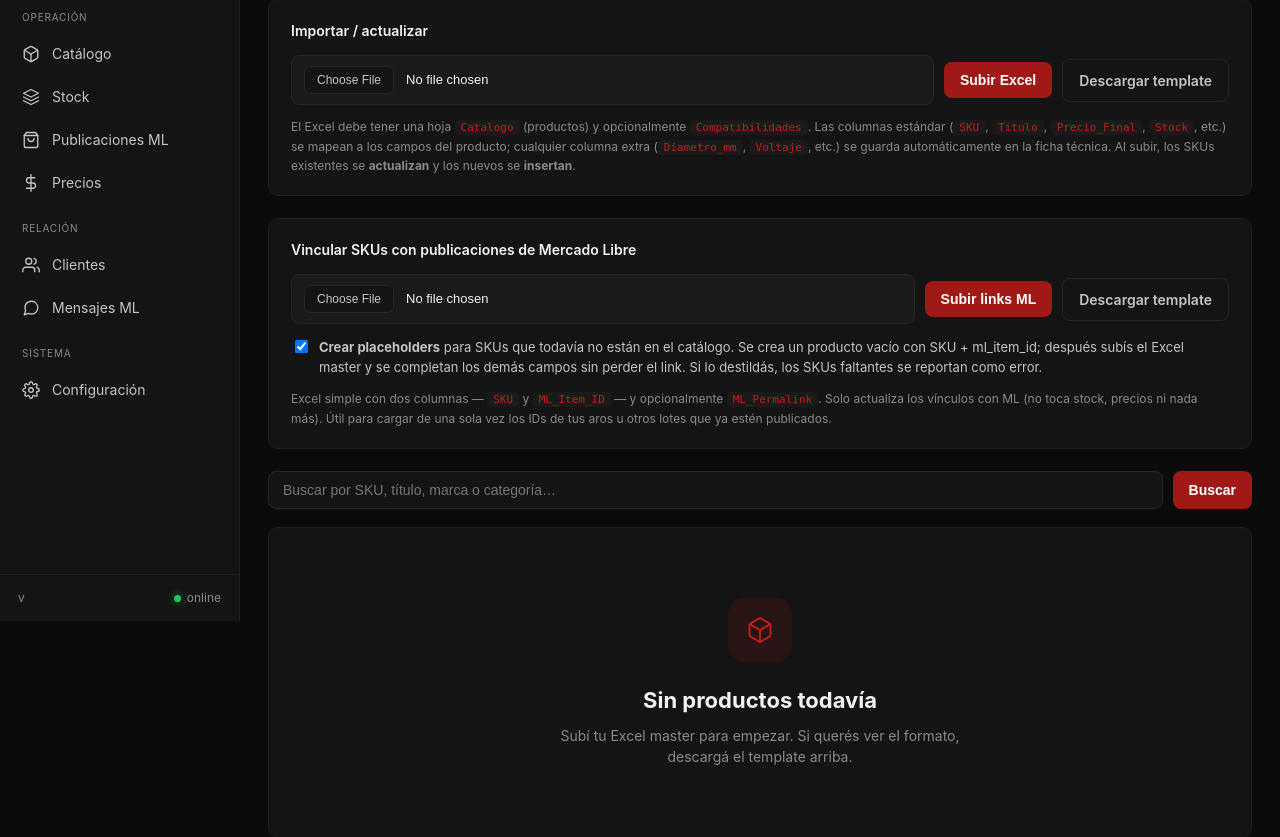
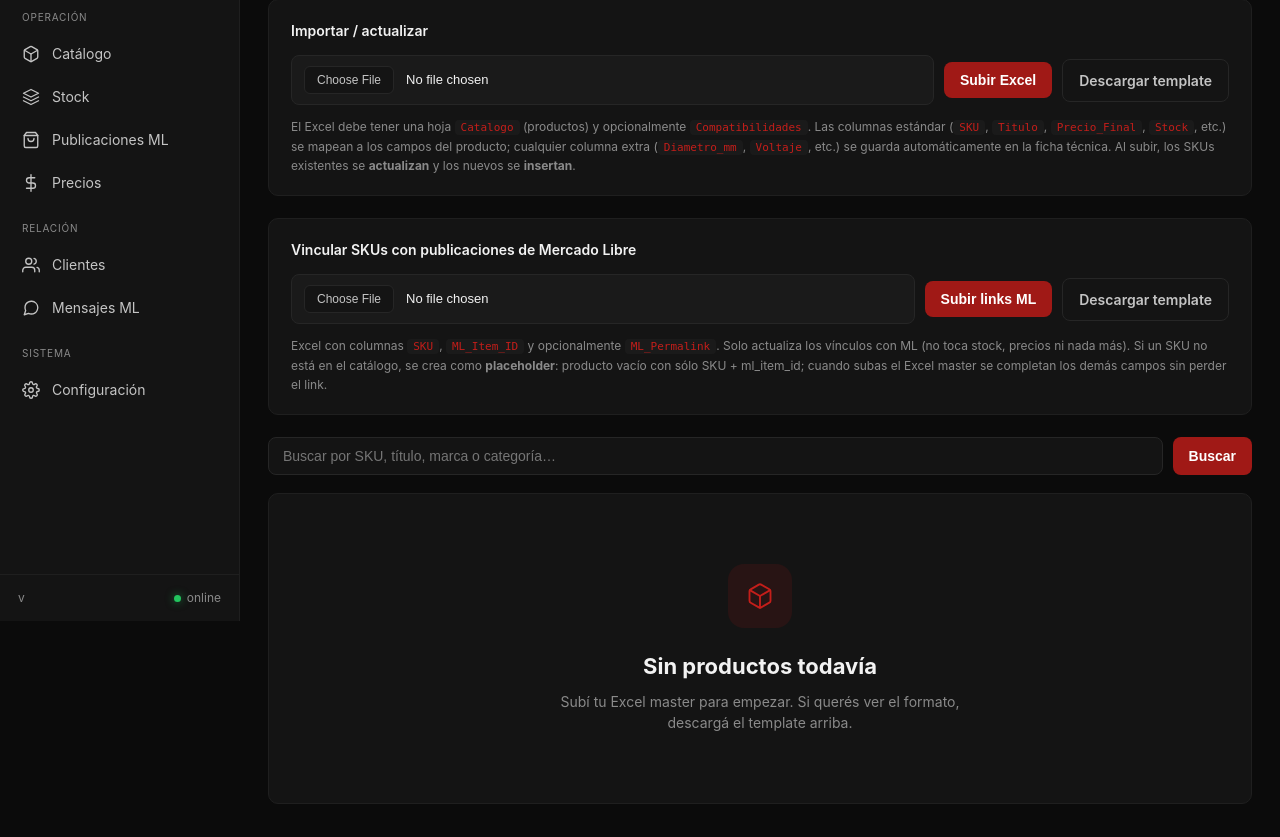
Before and after one commit to admprimimotors/main.py, a FastAPI app: template app/templates/catalogo.html in a window 1280 px wide. Shown: the part 179-1016 px from the top of the page. After the commit the page ends 910 px from the top, so only its background shows below. Run offline with FastAPI, Linux system fonts and the light colour scheme; the template is opened without the code that fills it, so the values that code supplies are empty.

Commit message:
fix: placeholders ML link on by default + dedup SKUs duplicados en upload

```diff
--- a/app/catalogo.py
+++ b/app/catalogo.py
@@ -935,6 +935,14 @@ def process_ml_link_upload(
     if not updates:
         return result
 
+    # Deduplicar por SKU (si el Excel tiene repeticiones, mantener la última).
+    # Sin esto, dos rows con el mismo SKU intentarían un INSERT duplicado y
+    # toda la transacción rollbearía por violación de unique constraint.
+    seen_skus: dict[str, dict] = {}
+    for u in updates:
+        seen_skus[u["sku"]] = u
+    updates = list(seen_skus.values())
+
     # Validar qué SKUs existen
     skus = [u["sku"] for u in updates]
     existing_map = dict(
--- a/app/main.py
+++ b/app/main.py
@@ -398,14 +398,12 @@ def catalogo_foto_delete(
 async def catalogo_ml_link_upload(
     request: Request,
     archivo: UploadFile = File(...),
-    crear_faltantes: str = Form(default=""),
     user: str = Depends(auth.require_user),
     db: DbSession = Depends(get_db),
 ):
     """
     Bulk linkeo: SKU → ML_Item_ID via Excel.
-    `crear_faltantes` viene como string del checkbox (HTML manda "on" si está
-    tildado, vacío si no). Convertimos a bool.
+    Por default crea placeholders para SKUs que aún no están en el catálogo.
     """
     fname = (archivo.filename or "").lower()
     if not fname.endswith((".xlsx", ".xls")):
@@ -415,12 +413,10 @@ async def catalogo_ml_link_upload(
         }
         return RedirectResponse("/catalogo", status_code=303)
 
-    crear_flag = crear_faltantes.strip().lower() in ("on", "true", "1", "yes")
-
     try:
         file_bytes = await archivo.read()
         result = catalogo.process_ml_link_upload(
-            db, file_bytes, crear_faltantes=crear_flag
+            db, file_bytes, crear_faltantes=True
         )
     except Exception as e:
         import traceback
--- a/app/templates/catalogo.html
+++ b/app/templates/catalogo.html
@@ -151,25 +151,16 @@
 
 <div class="card" style="margin-bottom: 22px;">
   <div class="card-title">Vincular SKUs con publicaciones de Mercado Libre</div>
-  <form method="post" action="/catalogo/ml-link/upload" enctype="multipart/form-data">
-    <div class="upload-form">
-      <input type="file" name="archivo" accept=".xlsx,.xls" required />
-      <button type="submit" class="btn">Subir links ML</button>
-      <a href="/catalogo/ml-link/template" class="btn btn-ghost">Descargar template</a>
-    </div>
-    <label style="display: flex; align-items: flex-start; gap: 8px; margin-top: 14px; font-size: 13px; color: var(--muted-strong); cursor: pointer;">
-      <input type="checkbox" name="crear_faltantes" value="on" checked style="margin-top: 2px;" />
-      <span>
-        <strong>Crear placeholders</strong> para SKUs que todavía no están en el catálogo.
-        Se crea un producto vacío con SKU + ml_item_id; después subís el Excel master y se completan los demás campos sin perder el link.
-        Si lo destildás, los SKUs faltantes se reportan como error.
-      </span>
-    </label>
+  <form method="post" action="/catalogo/ml-link/upload" enctype="multipart/form-data" class="upload-form">
+    <input type="file" name="archivo" accept=".xlsx,.xls" required />
+    <button type="submit" class="btn">Subir links ML</button>
+    <a href="/catalogo/ml-link/template" class="btn btn-ghost">Descargar template</a>
   </form>
   <div class="help-text">
-    Excel simple con dos columnas — <code>SKU</code> y <code>ML_Item_ID</code> — y opcionalmente <code>ML_Permalink</code>.
+    Excel con columnas <code>SKU</code>, <code>ML_Item_ID</code> y opcionalmente <code>ML_Permalink</code>.
     Solo actualiza los vínculos con ML (no toca stock, precios ni nada más).
-    Útil para cargar de una sola vez los IDs de tus aros u otros lotes que ya estén publicados.
+    Si un SKU no está en el catálogo, se crea como <strong>placeholder</strong>: producto vacío con sólo SKU + ml_item_id;
+    cuando subas el Excel master se completan los demás campos sin perder el link.
   </div>
 </div>
 
```
